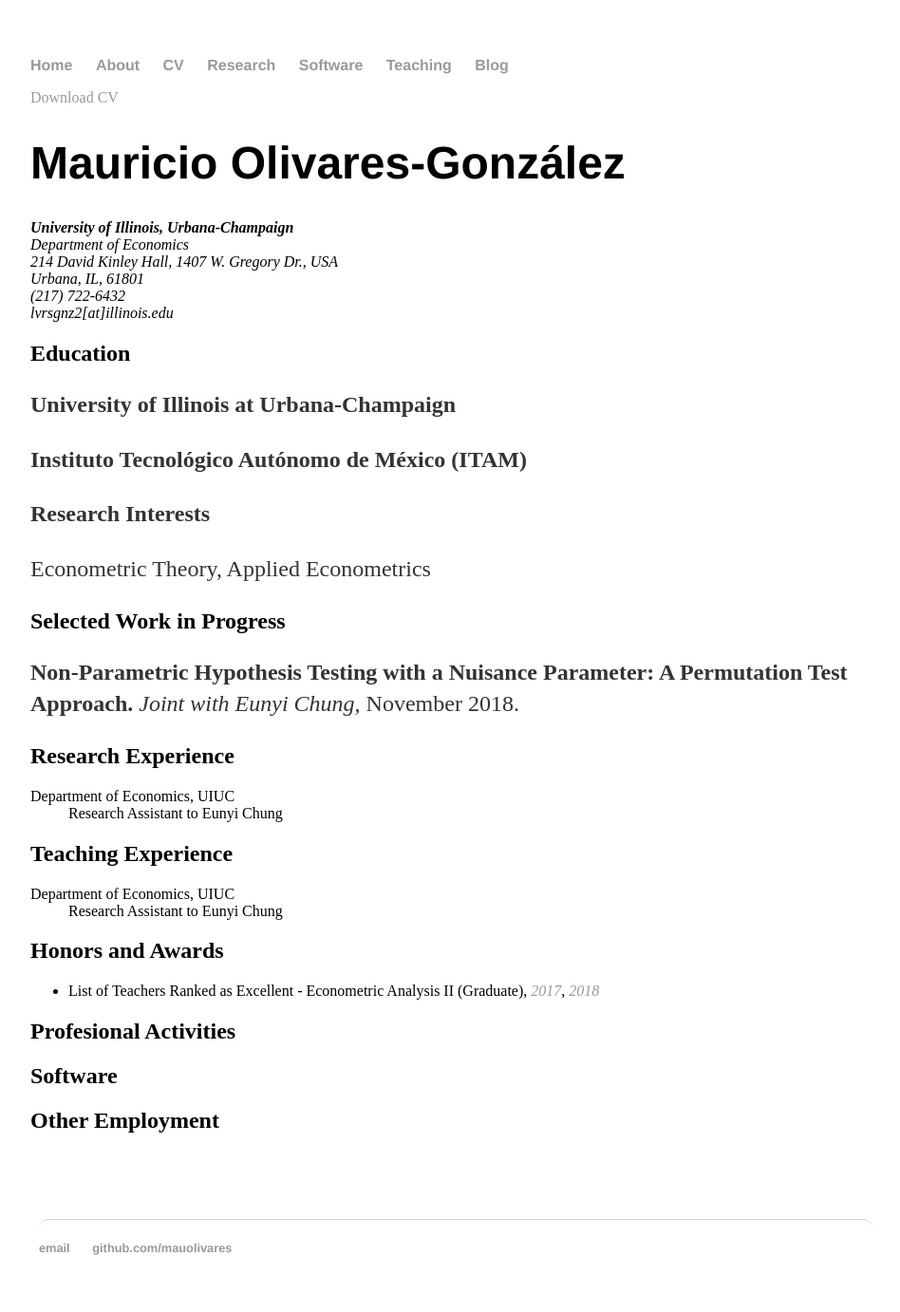
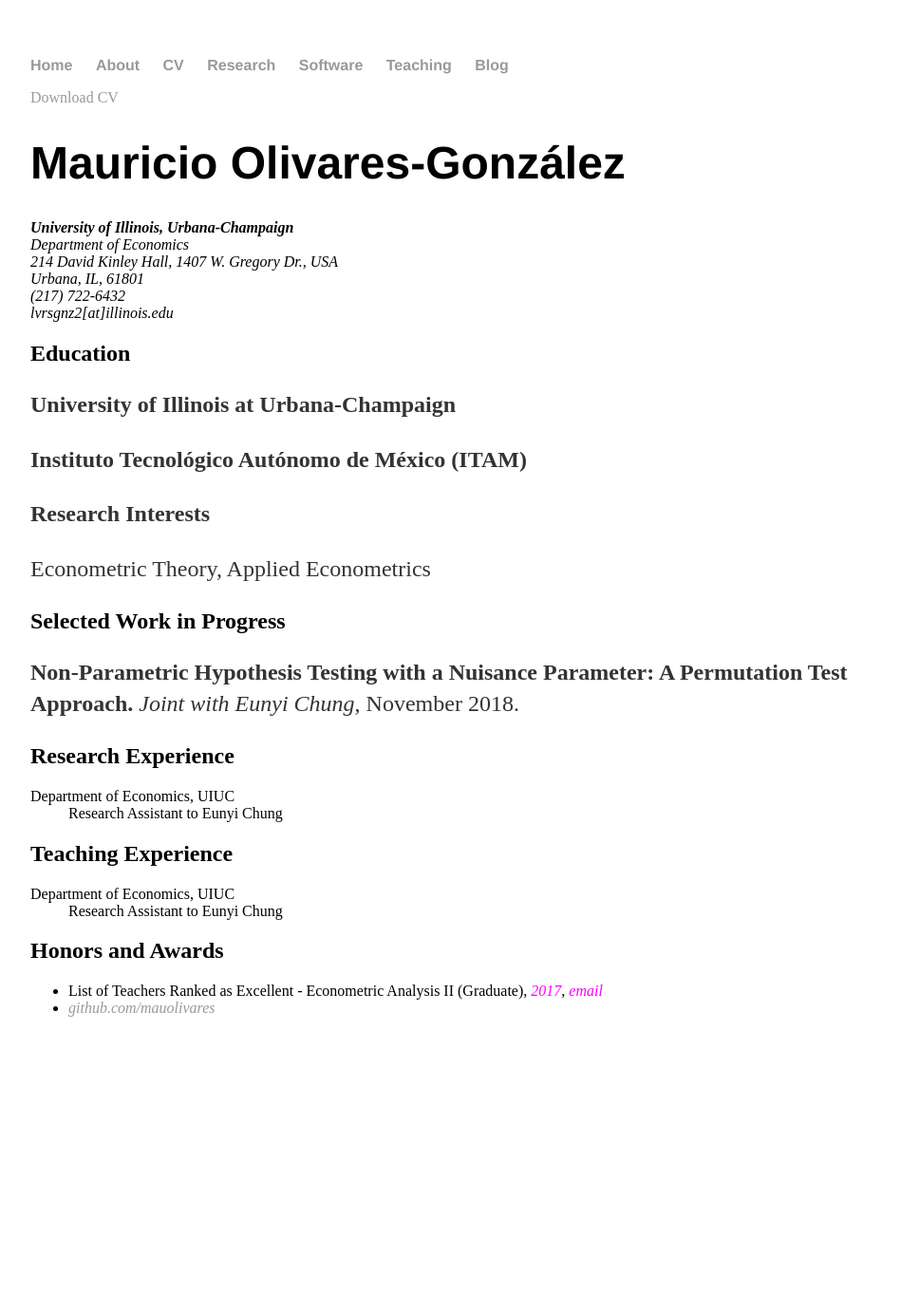
Before and after one commit to mauolivares/mauolivares.github.io, a Jekyll site: the page built from cv/index.html, in a window 1280 px wide. Shown: the whole page at 95% size, without its empty margins (160-1108 px from the left). Built offline with Jekyll 4.4.1, drawn with Linux system fonts in a browser that asks for light colours; after the commit the page ends 1131 px from its top, so only the background shows below that.

Commit message:
Change color of hyperlinks

```diff
--- a/cv/index.html
+++ b/cv/index.html
@@ -49,7 +49,7 @@ description: Current CV for Mauricio Olivares, 5th year PhD student in Economics
 
 				<h2>Honors and Awards</h2>
 				<ul class="list-unstyled">
-					<li>List of Teachers Ranked as Excellent - Econometric Analysis II (Graduate), <em><a href="https://citl.illinois.edu/docs/default-source/teachers-ranked-as-excellent/tre-2017-spring.pdf">2017</a></em>, <em><a href="https://citl.illinois.edu/docs/default-source/teachers-ranked-as-excellent/tre-2018-spring.pdf">2018</a></em></li>
+					<li>List of Teachers Ranked as Excellent - Econometric Analysis II (Graduate), <em><a href="https://citl.illinois.edu/docs/default-source/teachers-ranked-as-excellent/tre-2017-spring.pdf" style="color:magenta;">2017</a></em>, <em><a href="https://citl.illinois.edu/docs/default-source/teachers-ranked-as-excellent/tre-2018-spring.pdf" style="color:magenta;>2018</a></em></li>
 
 				</ul>
 
```
